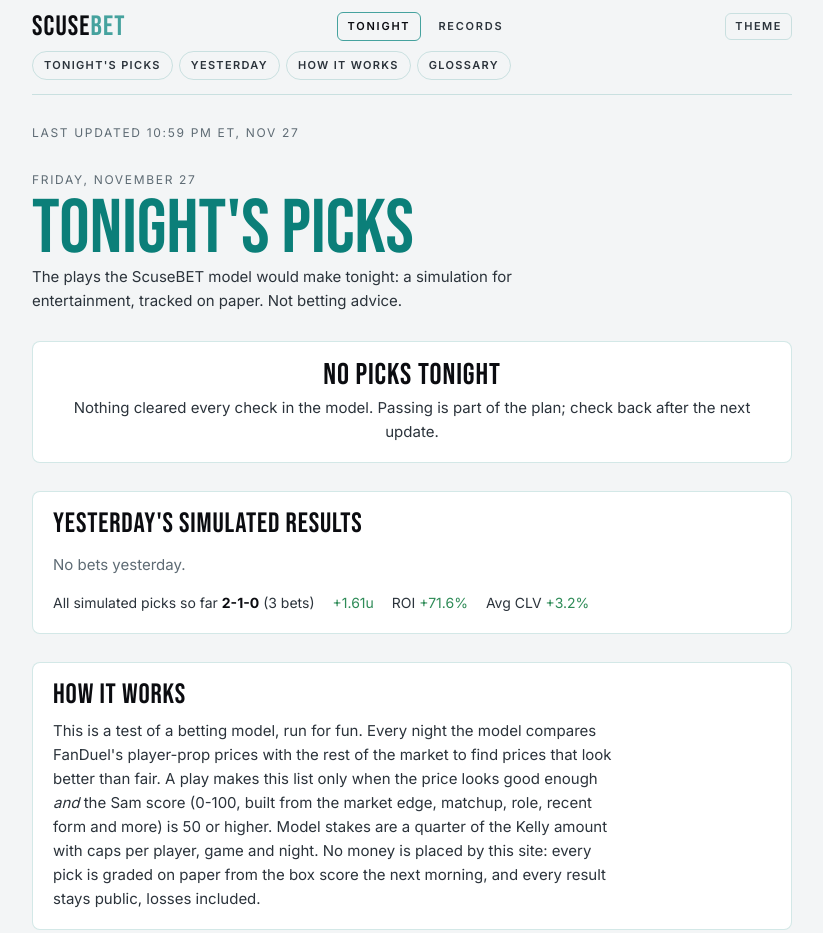
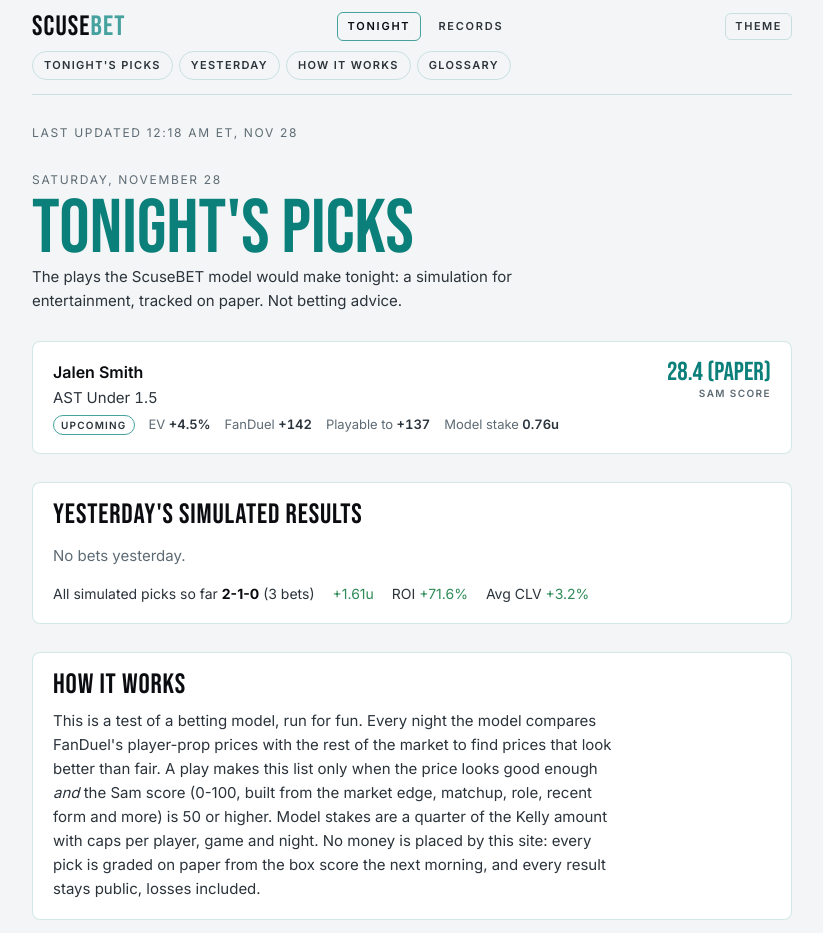
Before and after one commit to scuseBET/scusebet.github.io, a plain HTML site: page index.html in a window 1280 px wide. Shown: the top 933 px of the page, without its empty margins (228-1051 px from the left). Drawn offline with Linux system fonts and the light colour scheme.

Commit message:
Site update

```diff
--- a/index.html
+++ b/index.html
@@ -74,10 +74,13 @@ a { color:var(--accent-dim); }
 <header class="top"><a class="logo" href="index.html">SCUSE<span>BET</span></a><nav class="pages"><a href="index.html" aria-current="page">Tonight</a><a href="records.html">Records</a></nav>
 <button class="theme" id="theme" type="button" aria-label="Switch light or dark">Theme</button>
 <nav class="chips" aria-label="Sections"><a href="#tonight">Tonight&#x27;s picks</a><a href="#yesterday">Yesterday</a><a href="#how">How it works</a><a href="#glossary">Glossary</a></nav></header>
-<div class="updated">Last updated 10:59 PM ET, Nov 27</div>
-<section id="tonight"><div class="updated">Friday, November 27</div><h1>Tonight's picks</h1>
+<div class="updated">Last updated 12:18 AM ET, Nov 28</div>
+<section id="tonight"><div class="updated">Saturday, November 28</div><h1>Tonight's picks</h1>
 <p class="lede">The plays the ScuseBET model would make tonight: a simulation for entertainment, tracked on paper. Not betting advice.</p></section>
-<section><div class="card empty"><b>No picks tonight</b>Nothing cleared every check in the model. Passing is part of the plan; check back after the next update.</div></section>
+<section><div class="bets"><div class="card bet"><div><div class="who">Jalen Smith</div>
+<div class="what">AST Under 1.5</div></div>
+<div class="score">28.4 (paper)<small>Sam score</small></div>
+<div class="meta"><span><span class="pill upcoming">upcoming</span></span><span>EV <b>+4.5%</b></span><span>FanDuel <b>+142</b></span><span>Playable to <b>+137</b></span><span>Model stake <b>0.76u</b></span></div></div></div></section>
 <section class="card" id="yesterday"><h2>Yesterday's simulated results</h2><p class="dim">No bets yesterday.</p><div class="totals"><span>All simulated picks so far <b>2-1-0</b> (3 bets)</span><span><span class="pos">+1.61u</span></span><span>ROI <span class="pos">+71.6%</span></span><span>Avg CLV <span class="pos">+3.2%</span></span></div></section>
 <section class="card" id="how"><h2>How it works</h2><p class="lede">This is a test of a betting model, run for fun. Every night the model
 compares FanDuel's player-prop prices with the rest of the market to find prices that look better than fair. A play makes this
```
Also changed, not shown: 404.html (+1 -1 lines), records.html (+1 -1 lines), v1.html (+1 -1 lines).
